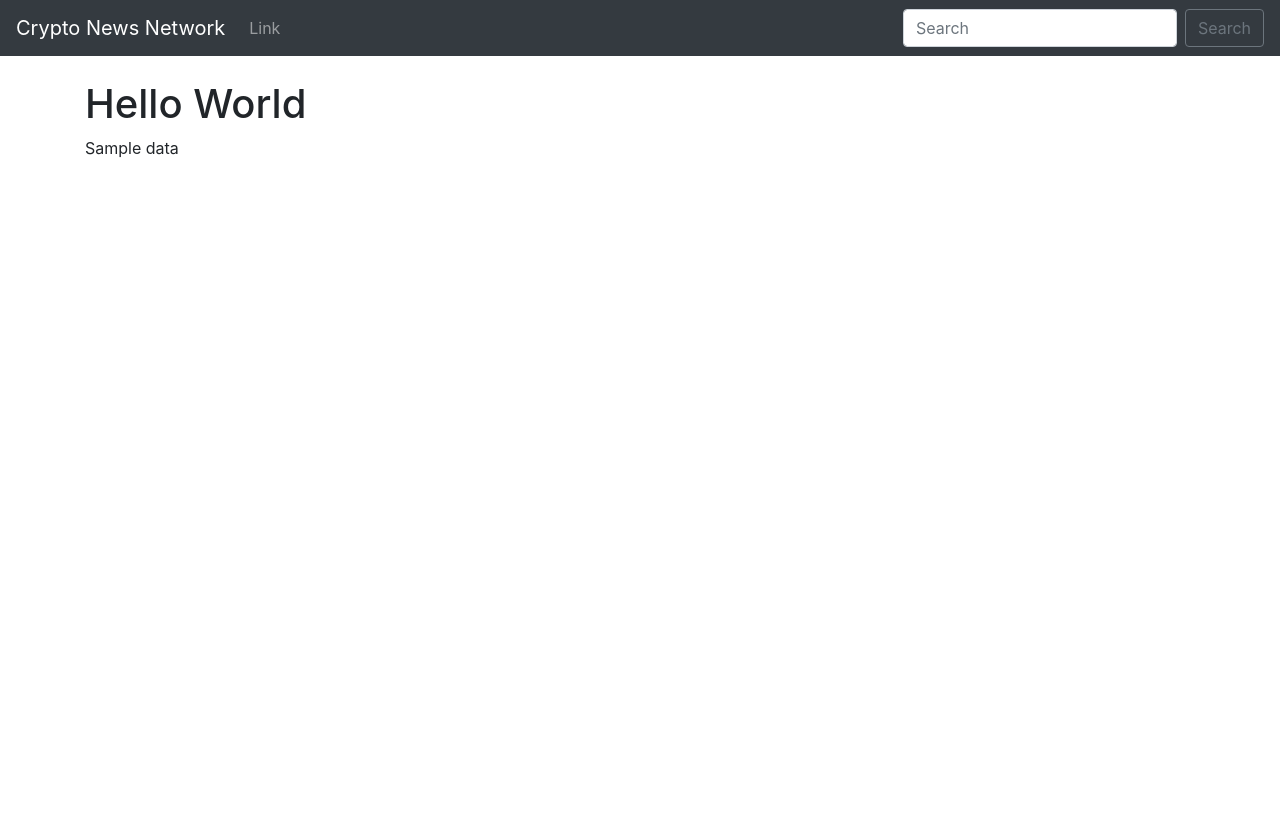
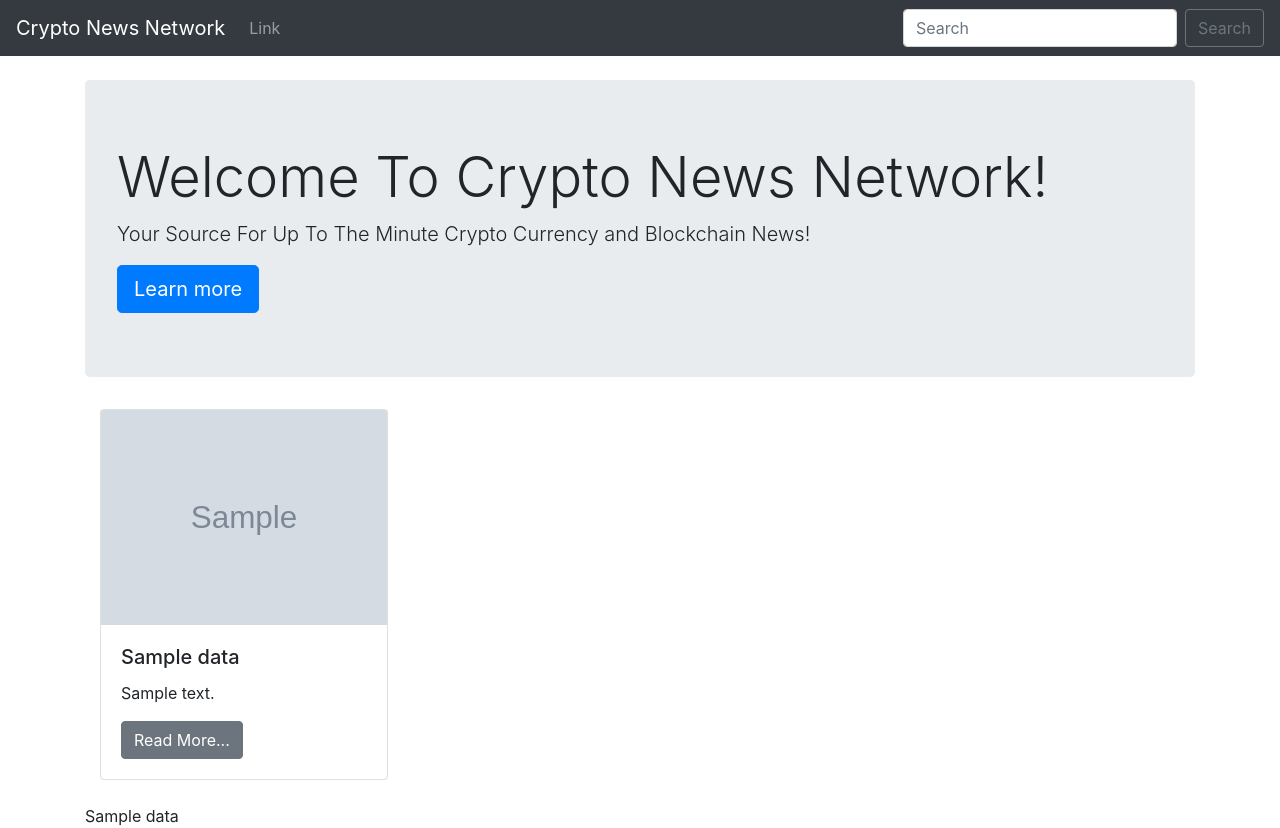
Before and after one commit to JABorge/Crypto-Site-, a Django app: template crypto/templates/home.html in a window 1280 px wide. Before the commit the page ends 158 px from the top, so only its background shows below. Run offline with Django 4.2, Linux system fonts and the light colour scheme; the template is opened without the code that fills it: most values are stand-ins (such as "Sample title", 1, 10 or a date in 2020); grey boxes marked "Sample" are stand-in pictures; some libraries are stand-ins or nearby versions.

Commit message:
Jumbotron

```diff
--- a/crypto/templates/home.html
+++ b/crypto/templates/home.html
@@ -1,7 +1,33 @@
 {% extends 'base.html' %}
 
 {% block content %}
-    <h1>Hello World</h1>
+
+<div class="jumbotron">
+    <h1 class="display-4">Welcome To Crypto News Network!</h1>
+    <p class="lead">Your Source For Up To The Minute Crypto Currency and Blockchain News!</p>
+    <a class="btn btn-primary btn-lg" href="#" role="button">Learn more</a>
+  </div>
+
+    <div class="container">
+        <div class="row">
+            {% for x in api.Data %}
+            <div class="col-sm">
+                <div class="card" style="width: 18rem;">
+                    <img class="card-img-top" src="{{ x.imageurl }}" alt="{{ x.source }}">
+                    <div class="card-body">
+                        <h5 class="card-title">{{ x.title }}</h5>
+                        <p class="card-text"> {{ x.body }}</p>
+                        <a href="{{ x.url }}" class="btn btn-secondary">Read More...</a>
+                    </div>
+                </div>
+                <br />
+            </div>
+            {% endfor %}
+        </div>
+    </div>
+
+
 
     {{ api.Data }}
+
 {% endblock %}
```
